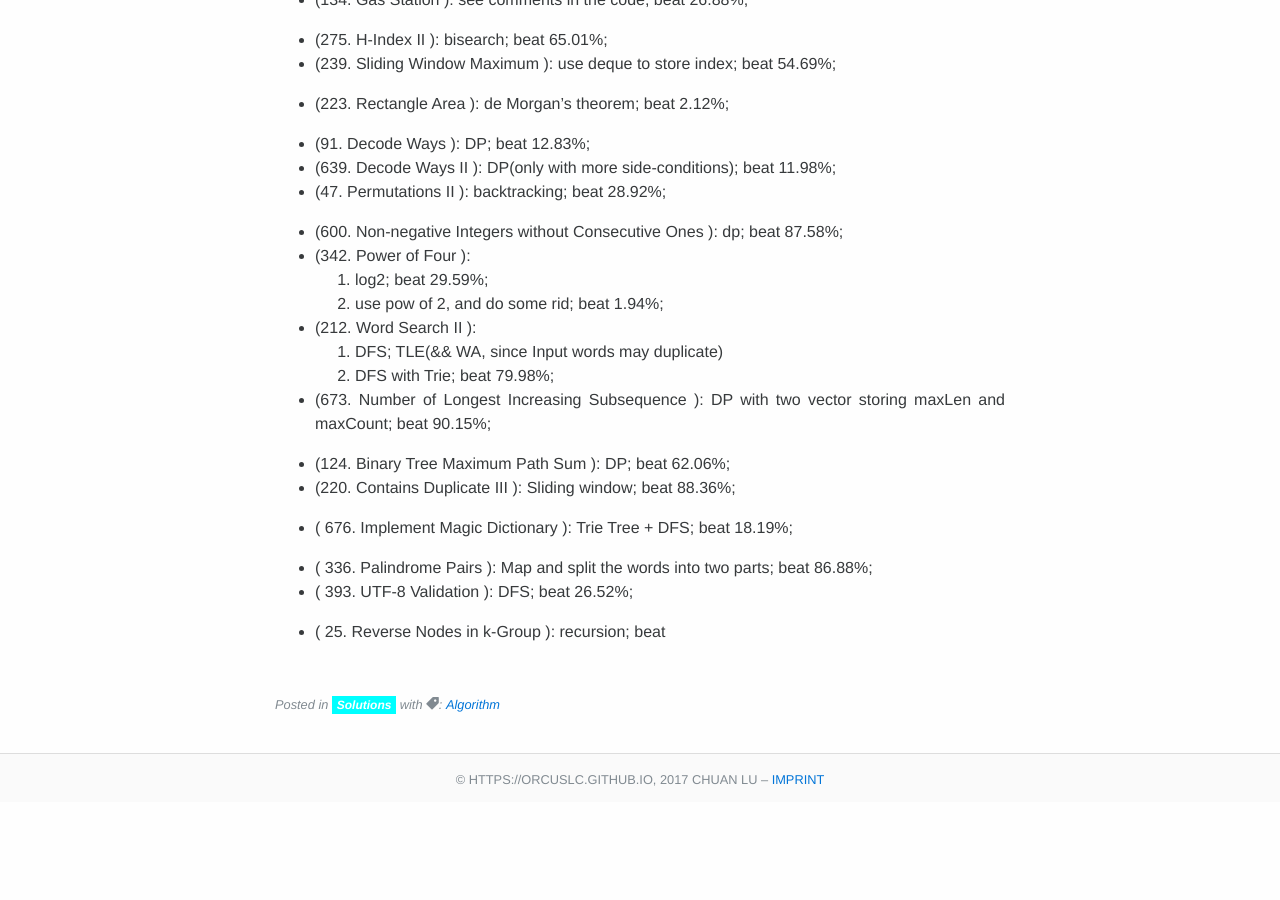
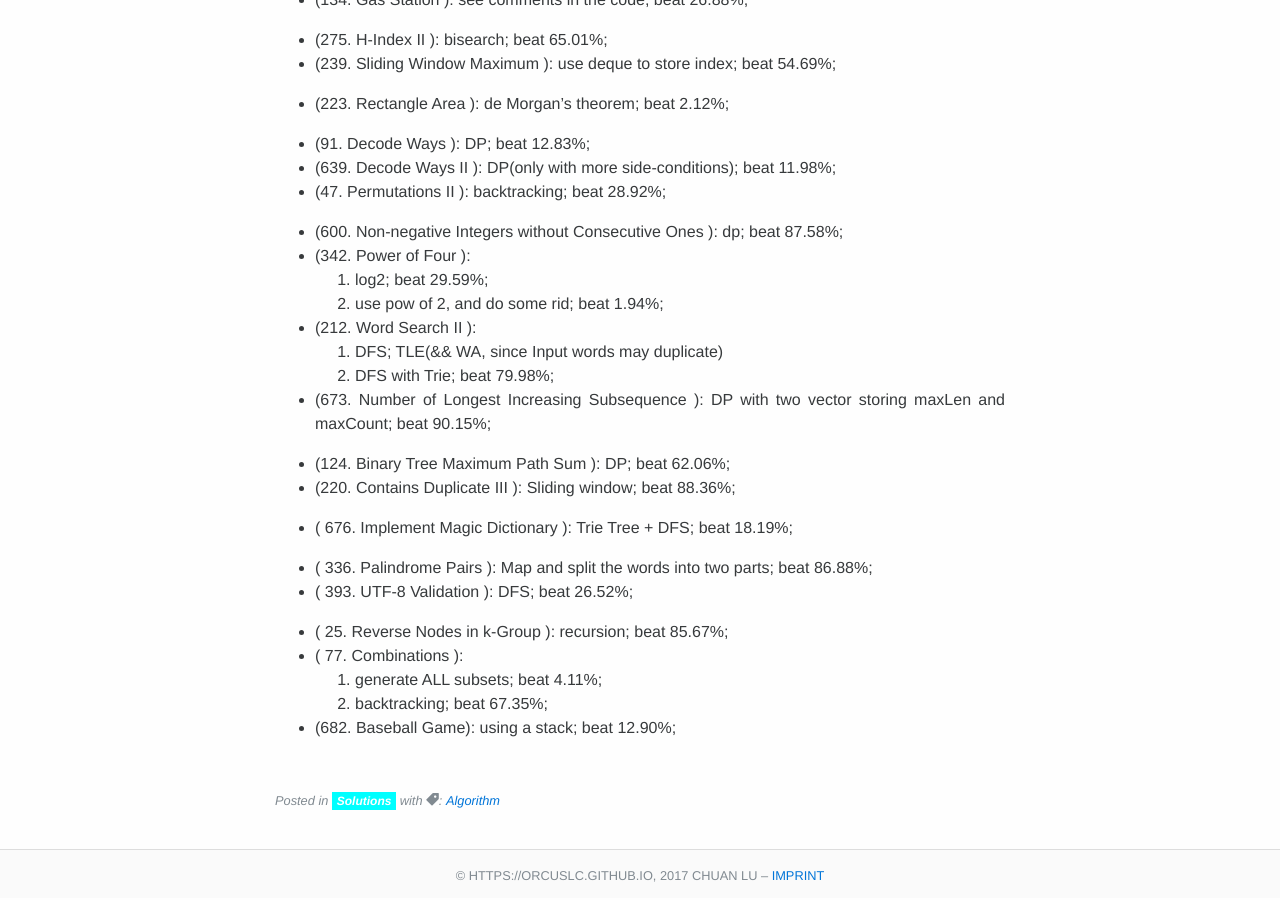
Before and after one commit to Orcuslc/blog.io, a Jekyll site: the page built from _posts/2017-04-19-Solutions-to-LeetCode-C++.md, in a window 1280 px wide and 900 px high, scrolled down 12984 px. Built offline with Jekyll 4.4.1, drawn with Linux system fonts in a browser that asks for light colours; some web fonts are replaced; before the commit the page ends 13788 px from its top, so only the background shows below that.

Commit message:
add two probs

```diff
--- a/_posts/2017-04-19-Solutions-to-LeetCode-C++.md
+++ b/_posts/2017-04-19-Solutions-to-LeetCode-C++.md
@@ -531,4 +531,8 @@ Beat 63.33%;
 - ( 336. Palindrome Pairs ): Map and split the words into two parts; beat 86.88%;
 - ( 393. UTF-8 Validation ): DFS; beat 26.52%;
 
-- ( 25. Reverse Nodes in k-Group ): recursion; beat
+- ( 25. Reverse Nodes in k-Group ): recursion; beat 85.67%;
+- ( 77. Combinations ):
+	1. generate ALL subsets; beat 4.11%;
+	2. backtracking; beat 67.35%;
+- (682. Baseball Game): using a stack; beat 12.90%;
```
